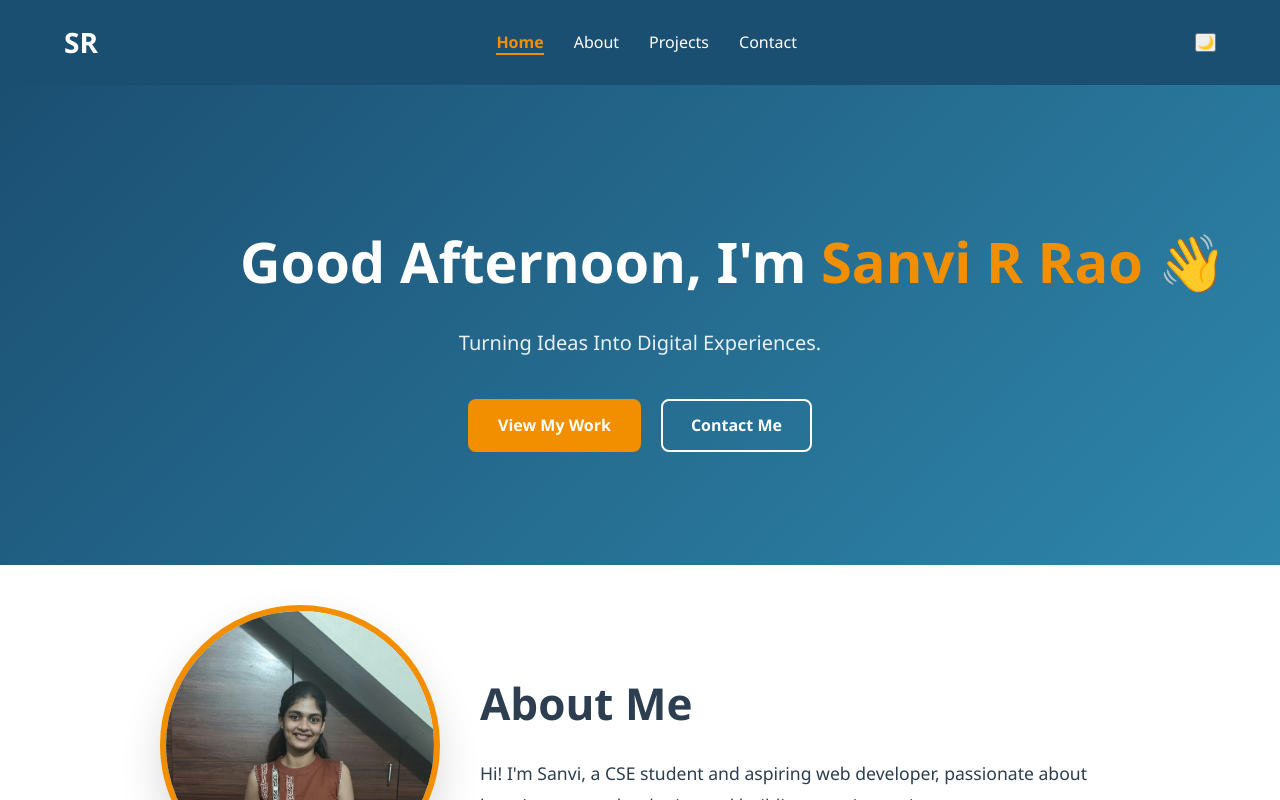
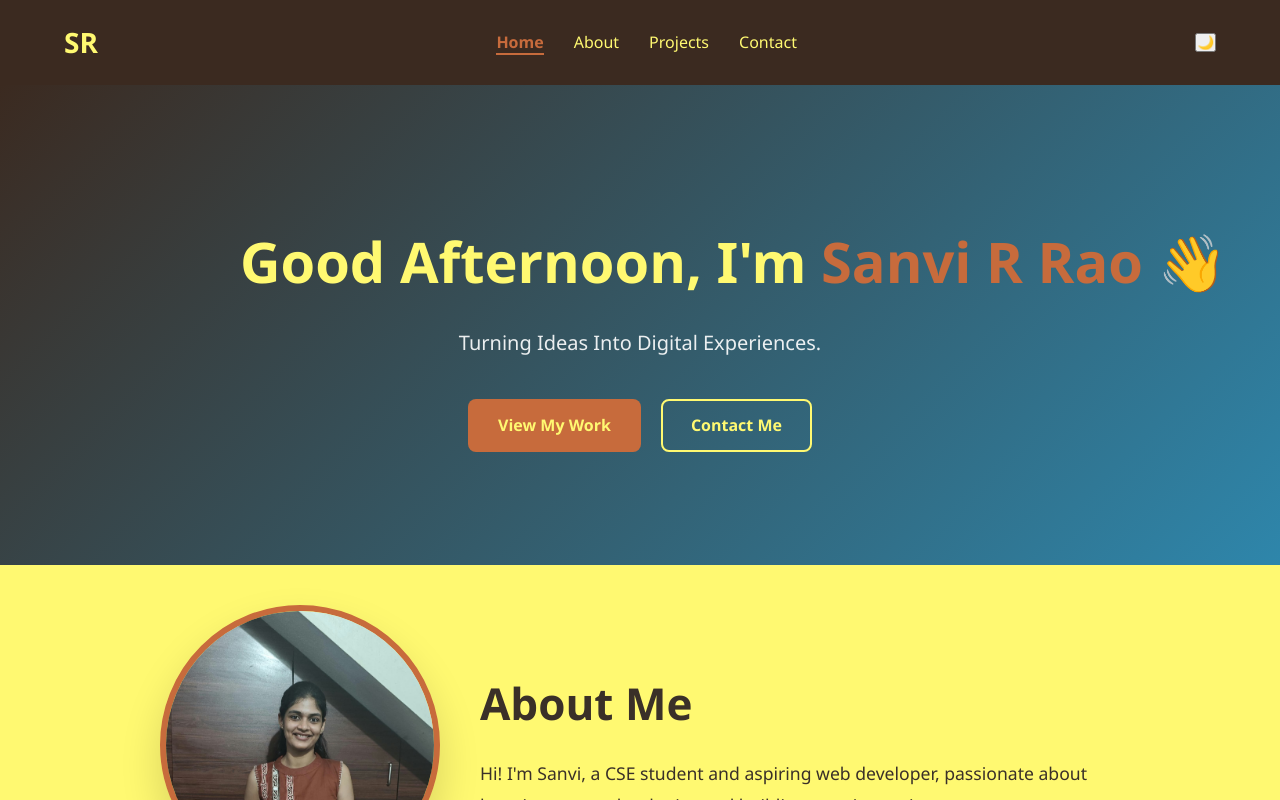
Before and after one commit to Sanvi-R-Rao/my-profile, a React (Vite) app: page / in a window 1280 px wide. Shown: the top 800 px of the page. Built offline with nearby package versions, Linux system fonts and the light colour scheme.

Commit message:
Theme changed

```diff
--- a/src/index.css
+++ b/src/index.css
@@ -5,11 +5,11 @@
     box-sizing: border-box;
 }
 :root {
-    --primary: #1B4F72;
-    --accent: #F18F01;
-    --text: #2C3E50;
-    --light: #F4F6F8;
-    --white: #FFFFFF;
+    --primary: #3b2a20;
+    --accent: #c76b3c;
+    --text: #3a3028;
+    --light: #f7f1e8;
+    --white: #fff971;
     --font-main: 'Segoe UI', Tahoma, Geneva, Verdana, sans-serif;
 
 }
```
